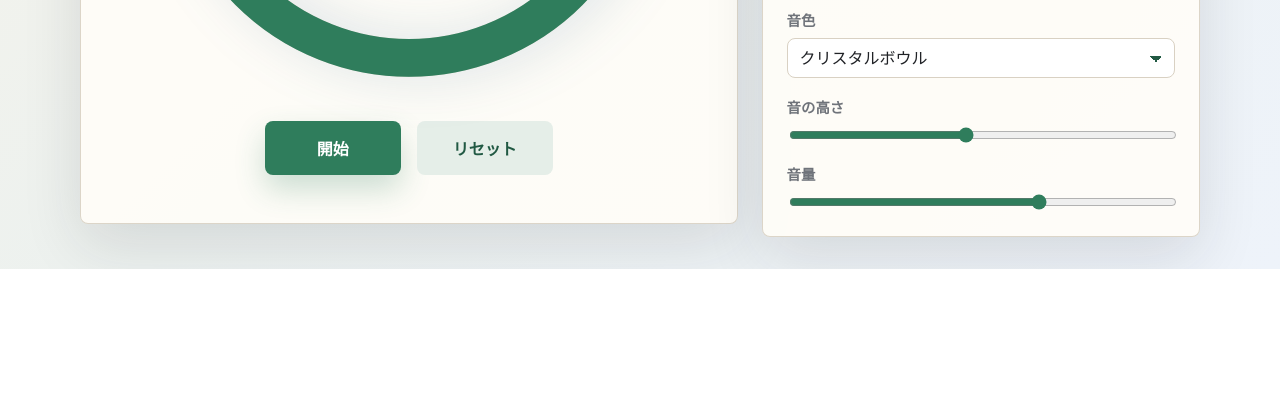
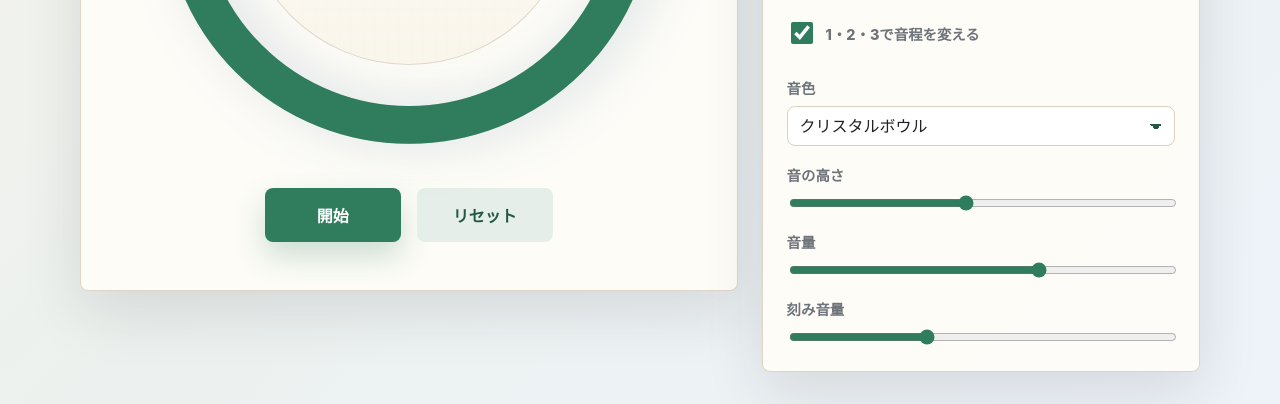
Before and after one commit to jimmynaka/0731testbyclaudecodetest, a plain HTML site: page countdown-timer/index.html in a window 1280 px wide. Shown: the part 642-1046 px from the top of the page. Before the commit the page ends 911 px from the top, so only its background shows below. Drawn offline with Linux system fonts and the light colour scheme.

Commit message:
Add tick volume and pitch pattern controls

```diff
--- a/countdown-timer/index.html
+++ b/countdown-timer/index.html
@@ -64,6 +64,11 @@
           <span>刻み音を鳴らす</span>
         </label>
 
+        <label class="toggle-row">
+          <input id="tick-pattern" type="checkbox" checked />
+          <span>1・2・3で音程を変える</span>
+        </label>
+
         <div class="tone-settings">
           <label class="field">
             <span>音色</span>
@@ -86,6 +91,10 @@
             <span>音量</span>
             <input id="tone-volume" type="range" min="0" max="100" step="1" value="65" />
           </label>
+          <label class="field">
+            <span>刻み音量</span>
+            <input id="tick-volume" type="range" min="0" max="100" step="1" value="35" />
+          </label>
         </div>
       </section>
     </main>
@@ -101,6 +110,6 @@
       </div>
     </template>
 
-    <script src="./app.js?v=focus-chimes-tick-20260530" defer></script>
+    <script src="./app.js?v=tick-volume-pattern-20260530" defer></script>
   </body>
 </html>
```
